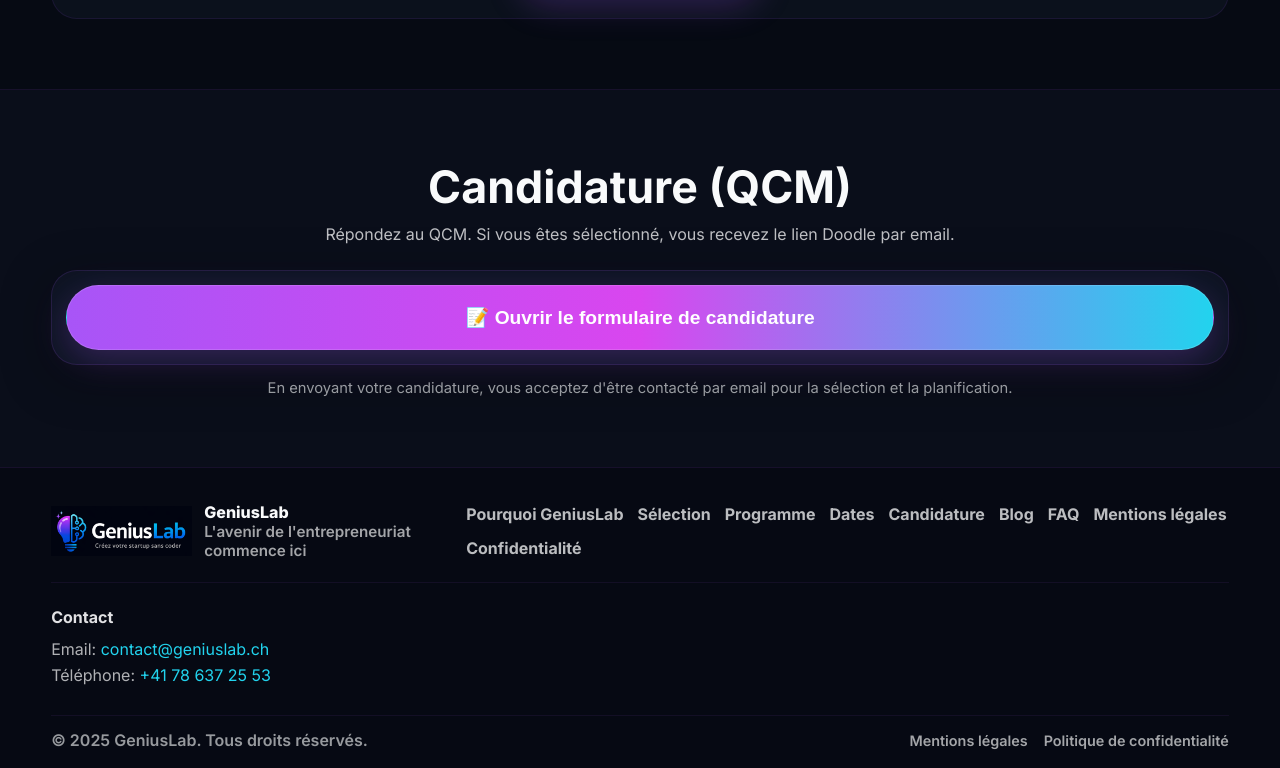
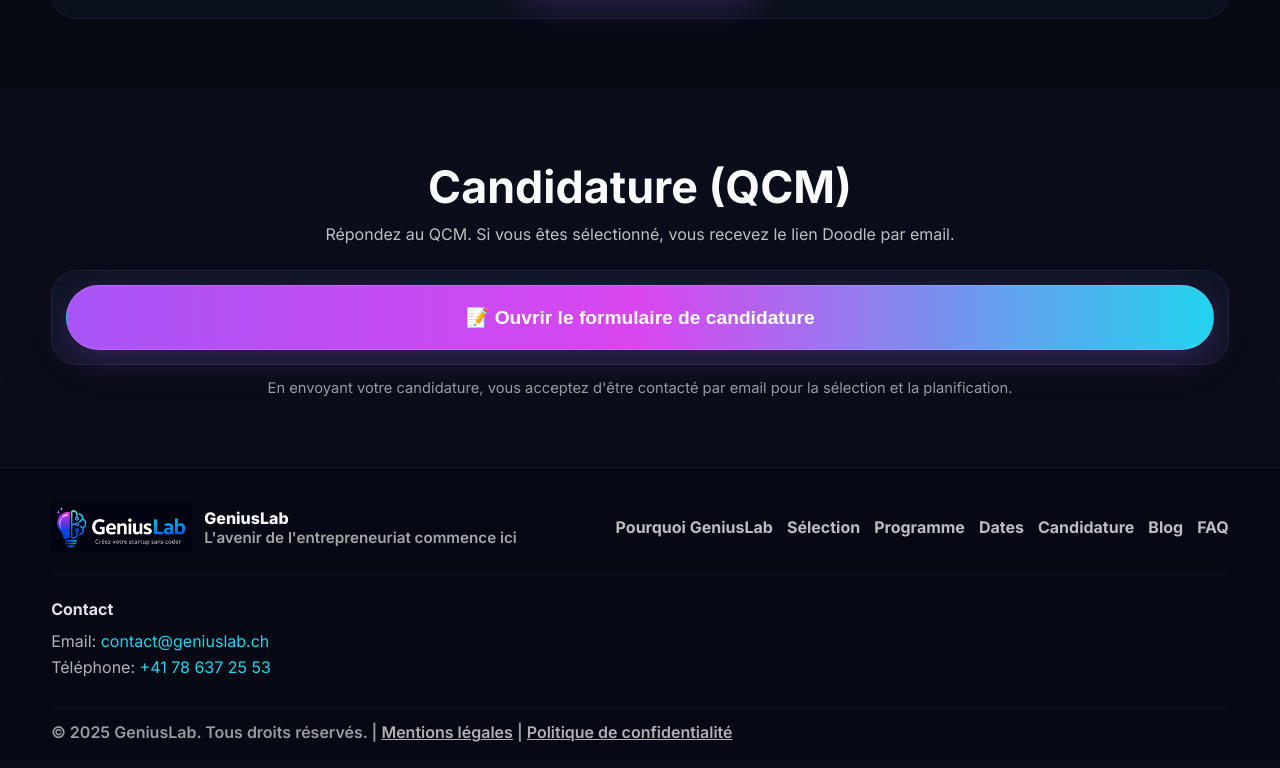
Before and after one commit to geniuslab-ch/Innovation, a website: page index.html in a window 1280 px wide. Shown: the part 4820-5588 px from the top of the page. Drawn offline with Linux system fonts and the light colour scheme; a script that the page names is missing.

Commit message:
Fix: Déplacer liens légaux vers footer-bottom

```diff
--- a/index.html
+++ b/index.html
@@ -478,8 +478,6 @@
         <a class="footer-link" href="#formulaire">Candidature</a>
         <a class="footer-link" href="blog.html">Blog</a>
         <a class="footer-link" href="faq.html">FAQ</a>
-        <a class="footer-link" href="mentions-legales.html">Mentions légales</a>
-        <a class="footer-link" href="politique-confidentialite.html">Confidentialité</a>
       </div>
     </div>
 
@@ -492,11 +490,12 @@
     </div>
 
     <div class="container footer-bottom">
-      <p>© 2025 GeniusLab. Tous droits réservés.</p>
-      <div class="footer-legal">
-        <a href="#">Mentions légales</a>
-        <a href="#">Politique de confidentialité</a>
-      </div>
+      <p>© 2025 GeniusLab. Tous droits réservés. |
+        <a href="mentions-legales.html" style="color: rgba(249,250,251,.7); text-decoration: underline;">Mentions
+          légales</a> |
+        <a href="politique-confidentialite.html"
+          style="color: rgba(249,250,251,.7); text-decoration: underline;">Politique de confidentialité</a>
+      </p>
     </div>
   </footer>
 
```
Also changed, not shown: blog.html (+6 -3 lines), confirmation.html (+7 -3 lines), faq.html (+6 -3 lines), paiement.html (+7 -3 lines).
